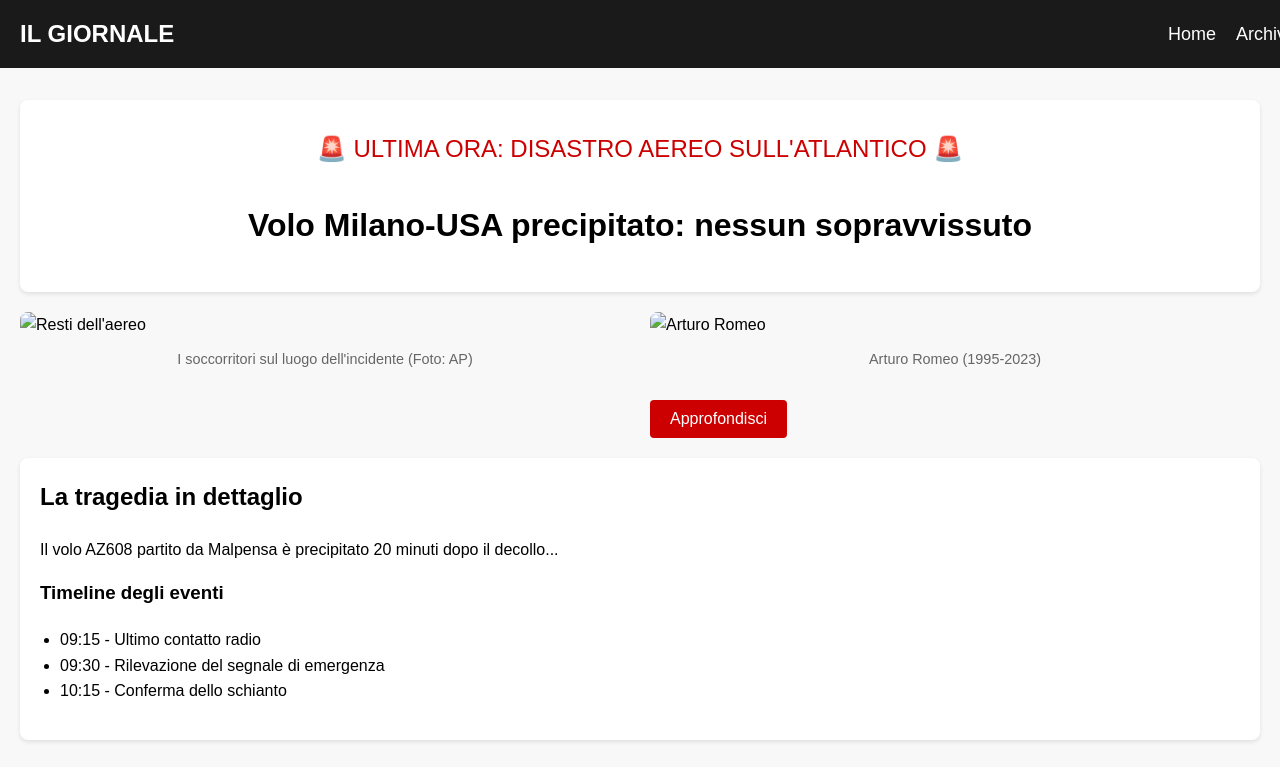
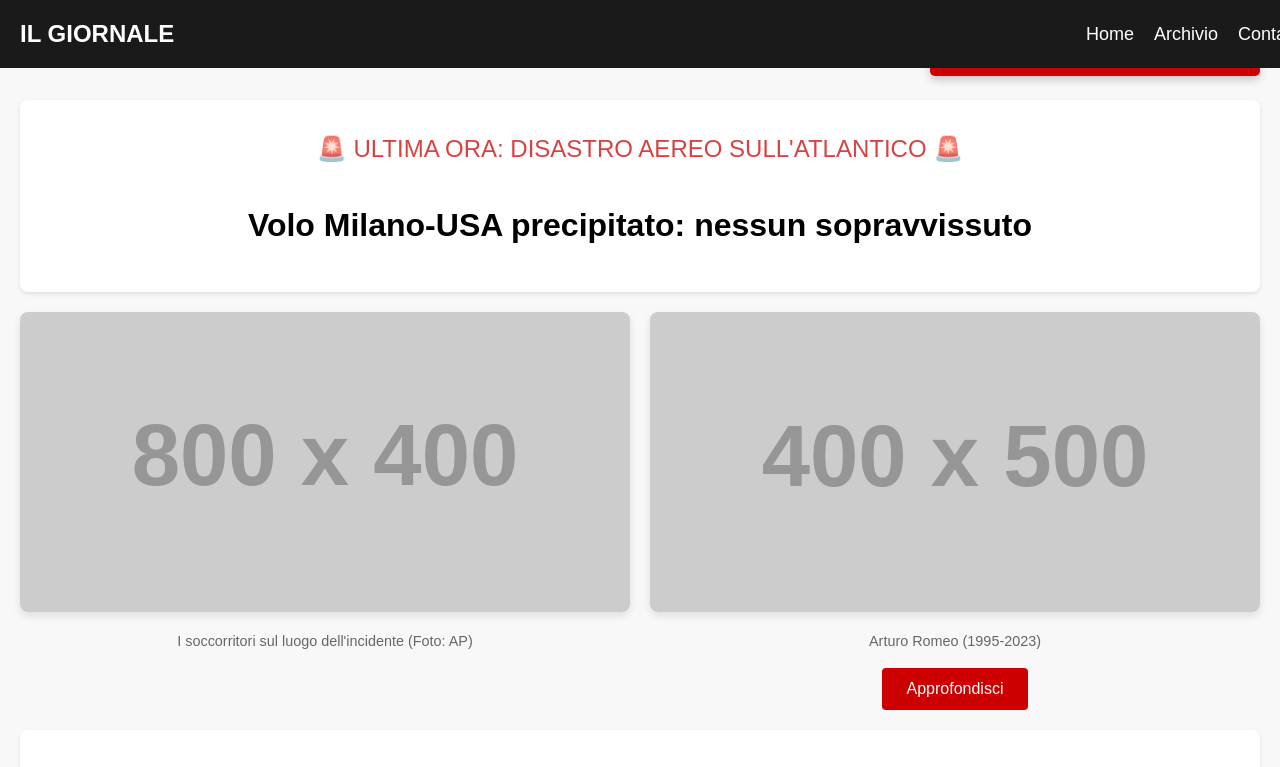
Before and after one commit to polufa666/New-issue, a plain HTML site: page index.html in a window 1280 px wide. Both pictures are taken after a click on the button "Approfondisci". Shown: the top 767 px of the page. Drawn offline with Linux system fonts and the light colour scheme; placeholder pictures from the web are drawn by us.

Commit message:
Add files via upload

```diff
--- a/index.html
+++ b/index.html
@@ -14,7 +14,7 @@
             padding-top: 80px;
         }
 
-        /* 导航栏样式 */
+        /* 导航栏样式 - 强制显示 */
         .navbar {
             background: #1a1a1a;
             padding: 15px 20px;
@@ -43,6 +43,11 @@
             color: white;
             text-decoration: none;
             font-size: 18px;
+            transition: opacity 0.3s;
+        }
+
+        .nav-links a:hover {
+            opacity: 0.8;
         }
 
         .hamburger {
@@ -50,6 +55,7 @@
             font-size: 24px;
             color: white;
             cursor: pointer;
+            padding: 5px;
         }
 
         /* 移动端优化 */
@@ -59,18 +65,19 @@
             }
 
             .nav-links {
-                display: none; /* 默认隐藏 */
+                display: none;
                 flex-direction: column;
                 position: absolute;
-                top: 60px; /* 导航栏高度 */
+                top: 100%;
                 left: 0;
                 right: 0;
                 background: #1a1a1a;
                 padding: 15px;
+                box-shadow: 0 4px 8px rgba(0,0,0,0.2);
             }
 
             .nav-links.active {
-                display: flex; /* 点击汉堡菜单时显示 */
+                display: flex;
             }
         }
 
@@ -89,6 +96,11 @@
             font-size: 1.5em;
             padding: 10px;
             margin-bottom: 20px;
+            animation: blink 1.5s infinite;
+        }
+
+        @keyframes blink {
+            50% { opacity: 0.7; }
         }
 
         /* 图片展示优化 */
@@ -101,8 +113,10 @@
 
         .main-image, .profile-img {
             width: 100%;
-            height: auto;
+            height: 300px;
+            object-fit: cover;
             border-radius: 8px;
+            box-shadow: 0 4px 8px rgba(0,0,0,0.1);
         }
 
         .caption {
@@ -121,40 +135,42 @@
             box-shadow: 0 2px 4px rgba(0,0,0,0.1);
         }
 
-        .content h2, .content h3 {
-            margin-top: 0;
-        }
-
-        .content ul {
-            padding-left: 20px;
+        .content h2 {
+            color: #c00;
+            border-bottom: 2px solid #eee;
+            padding-bottom: 10px;
         }
 
         /* 按钮样式 */
         button {
-            margin-top: 15px;
-            padding: 10px 20px;
+            display: block;
+            margin: 15px auto 0;
+            padding: 12px 25px;
             background: #c00;
             color: white;
             border: none;
             border-radius: 4px;
             cursor: pointer;
             font-size: 16px;
+            transition: transform 0.2s;
         }
 
         button:hover {
             background: #a00;
+            transform: translateY(-2px);
         }
     </style>
 </head>
 <body>
 
-    <!-- 导航栏 -->
+    <!-- 强制显示的导航栏 -->
     <nav class="navbar">
         <a href="#" class="logo">IL GIORNALE</a>
         <div class="hamburger" onclick="toggleMenu()">☰</div>
         <div class="nav-links">
             <a href="#">Home</a>
             <a href="#">Archivio</a>
+            <a href="#">Contatti</a>
         </div>
     </nav>
 
@@ -164,15 +180,19 @@
         <h1>Volo Milano-USA precipitato: nessun sopravvissuto</h1>
     </div>
 
-    <!-- 图片展示区 -->
+    <!-- 图片展示区（使用在线示例图片） -->
     <div class="image-grid">
         <div>
-            <img src="crash-photo.jpg" alt="Resti dell'aereo" class="main-image">
+            <img src="https://via.placeholder.com/800x400?text=Crash+Photo"
+                 alt="Resti dell'aereo"
+                 class="main-image">
             <p class="caption">I soccorritori sul luogo dell'incidente (Foto: AP)</p>
         </div>
 
         <div>
-            <img src="victim-profile.jpg" alt="Arturo Romeo" class="profile-img">
+            <img src="https://via.placeholder.com/400x500?text=Victim+Profile"
+                 alt="Arturo Romeo"
+                 class="profile-img">
             <p class="caption">Arturo Romeo (1995-2023)</p>
             <button onclick="showError()">Approfondisci</button>
         </div>
@@ -182,23 +202,56 @@
     <div class="content">
         <h2>La tragedia in dettaglio</h2>
         <p>Il volo AZ608 partito da Malpensa è precipitato 20 minuti dopo il decollo...</p>
+
         <h3>Timeline degli eventi</h3>
         <ul>
-            <li>09:15 - Ultimo contatto radio</li>
-            <li>09:30 - Rilevazione del segnale di emergenza</li>
-            <li>10:15 - Conferma dello schianto</li>
+            <li><strong>09:15</strong> - Ultimo contatto radio</li>
+            <li><strong>09:30</strong> - Rilevazione del segnale di emergenza</li>
+            <li><strong>10:15</strong> - Conferma dello schianto</li>
         </ul>
     </div>
 
     <script>
+        // 增强版导航控制
         function toggleMenu() {
             const nav = document.querySelector('.nav-links');
+            const hamburger = document.querySelector('.hamburger');
+
             nav.classList.toggle('active');
+            hamburger.innerHTML = nav.classList.contains('active') ? '✕' : '☰';
         }
 
+        // 错误提示功能
         function showError() {
-            alert('Errore di connessione: Si prega di verificare la rete');
+            const errorMsg = document.createElement('div');
+            errorMsg.style = `
+                position: fixed;
+                top: 20px;
+                right: 20px;
+                padding: 15px 25px;
+                background: #c00;
+                color: white;
+                border-radius: 5px;
+                box-shadow: 0 4px 8px rgba(0,0,0,0.2);
+            `;
+            errorMsg.textContent = 'Errore di connessione: Verificare la rete';
+            document.body.appendChild(errorMsg);
+
+            setTimeout(() => {
+                errorMsg.remove();
+            }, 3000);
         }
+
+        // 确保移动端点击菜单外区域关闭导航
+        document.addEventListener('click', (e) => {
+            const nav = document.querySelector('.nav-links');
+            const hamburger = document.querySelector('.hamburger');
+
+            if (!e.target.closest('.navbar') && nav.classList.contains('active')) {
+                nav.classList.remove('active');
+                hamburger.innerHTML = '☰';
+            }
+        });
     </script>
 </body>
 </html>
```
